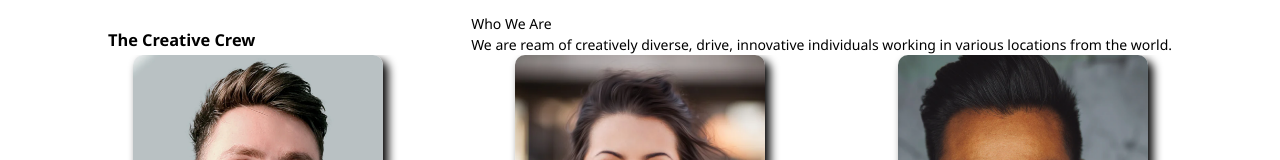
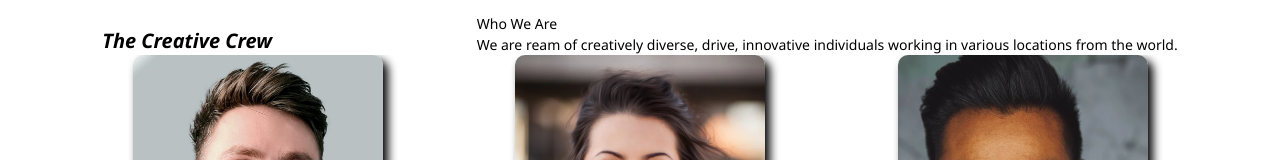
Before and after one commit to KazimAkyol/team-members-page, a plain HTML site: page index.html in a window 1280 px wide. Shown: the top 160 px of the page. Drawn offline with Linux system fonts and the light colour scheme.

Commit message:
5.commit

```diff
--- a/style.css
+++ b/style.css
@@ -17,10 +17,10 @@ header{
     align-items: center;
 }
 
-p *{
+h3 {
     text-align: justify;
     font-style: oblique;
-    font-size: 100px;
+    font-size: 20px;
 }
 
 .left{
@@ -37,7 +37,6 @@ p *{
     line-height: 21px;
     text-decoration: none solid rgb(240, 246, 252);
     word-spacing: 0px;
-
 }
 
 .img-top{
```
